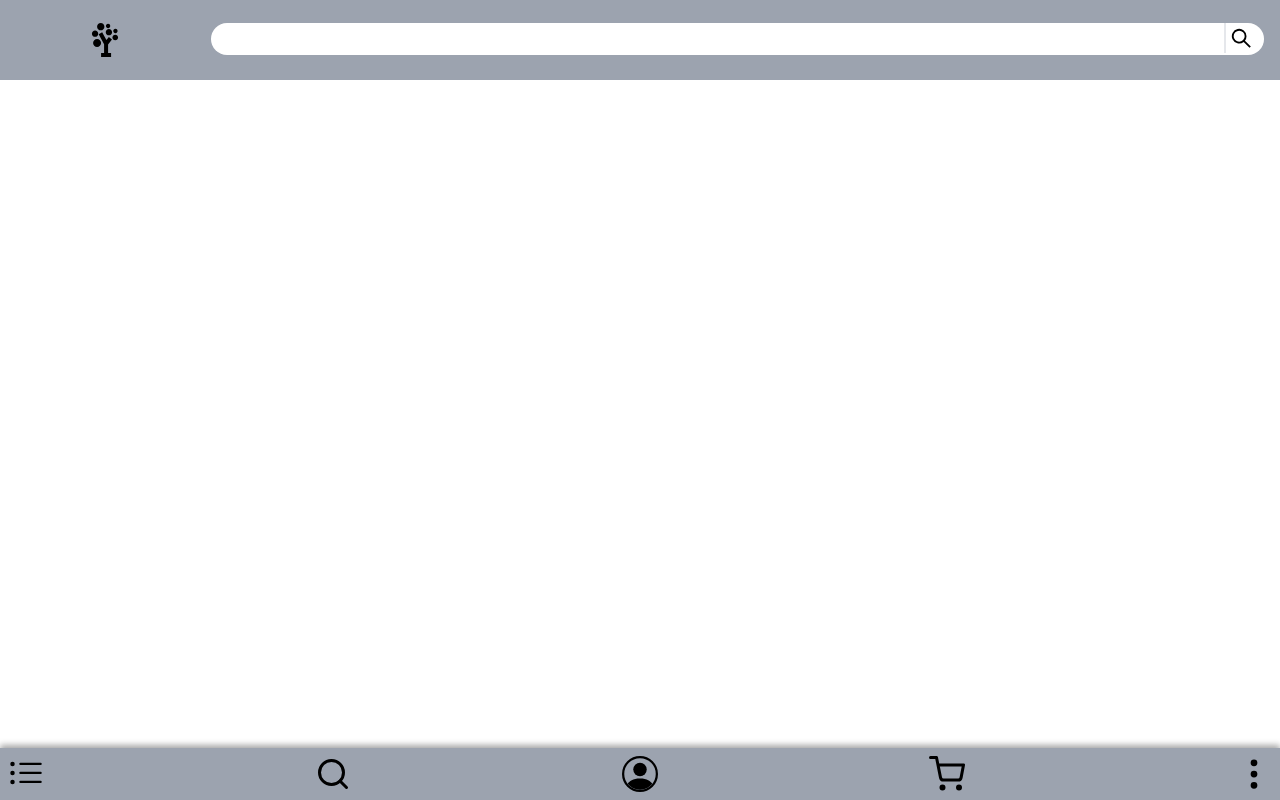
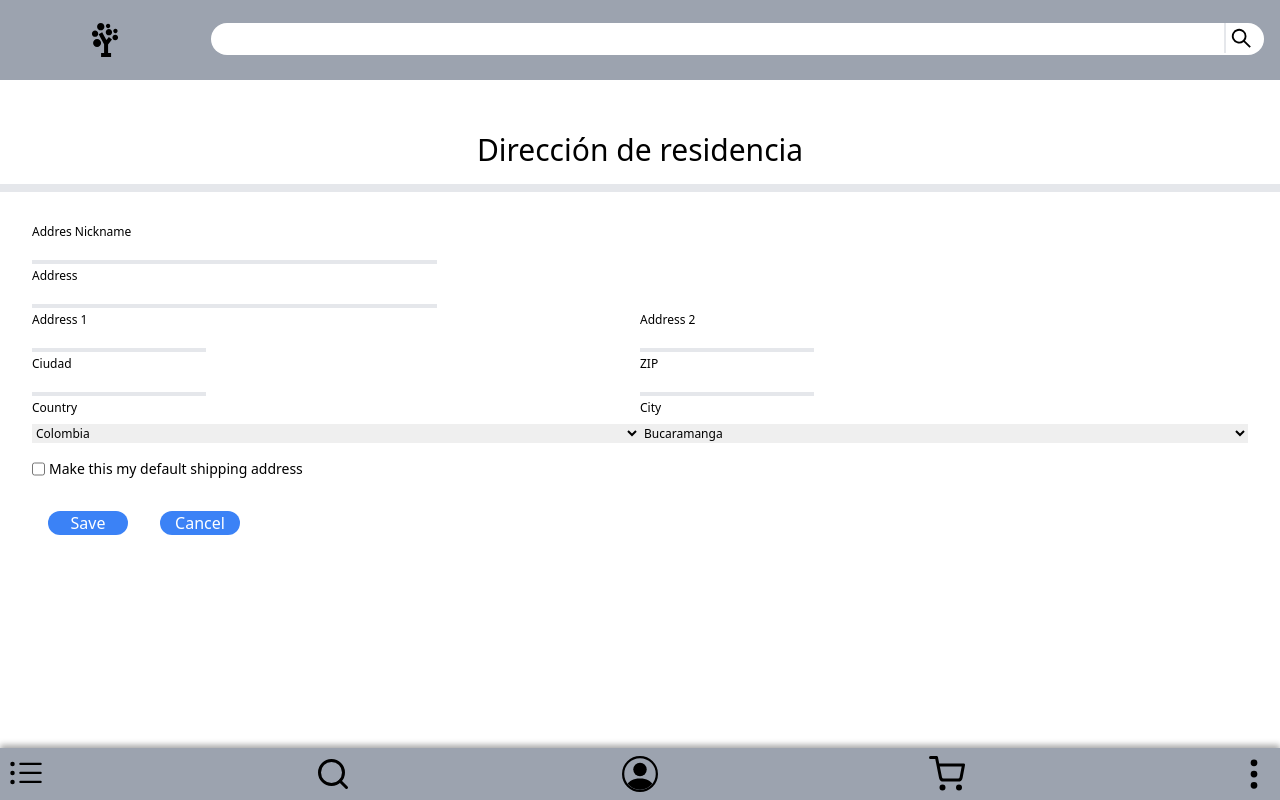
Before and after one commit to santiago9505/Olympia, a React (Create React App) app in the folder Olympia/: page /profile/address in a window 1280 px wide. Built offline with nearby package versions, Linux system fonts and the light colour scheme.

Commit message:
Creating profile/address

```diff
--- a/Olympia/src/components/CreateAccount/CreateAccount.js
+++ b/Olympia/src/components/CreateAccount/CreateAccount.js
@@ -2,7 +2,7 @@ import React from "react";
 
 const CreateAccount = () => {
   return (
-    <div className="col-span-12 h-screen mt-6">
+    <div className="col-span-12 h-screen my-8">
       <h1 className="text-3xl text-center mb-6">Create An Account</h1>
       <form className="mx-8" action="">
         <section className="text-xl">
@@ -64,15 +64,19 @@ const CreateAccount = () => {
             </p>
           </section>
         </section>
-        <button className="bg-blue-500 text-white rounded-xl w-40 text-center">
-          Create Account
-        </button>
-        <p>
-          Already registered?{" "}
-          <a className="underline">Sign into your Account</a>
-        </p>
+        <div className="w-full flex justify-center my-4">
+          <button className="bg-blue-500 text-white rounded-3xl w-40 h-8">
+            Create Account
+          </button>
+        </div>
+        <div className="flex justify-center my-6">
+          <p className="text-xs">
+            Already registered?
+            <a className="underline">Sign into your Account</a>
+          </p>
+        </div>
       </form>
-      <article className="mt-6 bg-gray-400 w-72 h-52 mx-auto rounded-2xl p-2">
+      <article className="mt-6 bg-gray-400 w-10/12 h-52 my-8 mx-auto rounded-2xl p-2">
         <img src="" alt="Promocion" />
       </article>
     </div>
--- /dev/null
+++ b/Olympia/src/pages/Profile/Address.js
@@ -0,0 +1,61 @@
+import React from "react";
+
+const Address = () => {
+  return (
+    <div className="">
+      <article className="h-28 flex items-end justify-center pb-4 border-b-8">
+        <h1 className="text-3xl text-center">Dirección de residencia</h1>
+      </article>
+      <form className="mx-8 my-8" action="">
+        <section className="text-xs">
+          <label className="">Addres Nickname</label>
+          <input className="block border-b-4 my-1 w-2/6" type="text" />
+          <label className="">Address</label>
+          <input className="block border-b-4 my-1 w-2/6" type="text" />
+        </section>
+        <section className="text-xs grid grid-cols-2">
+          <article>
+            <label htmlFor="">Address 1</label>
+            <input className="block border-b-4 my-1" type="text" />
+          </article>
+          <article>
+            <label htmlFor="">Address 2</label>
+            <input className="block border-b-4 my-1" type="text" />
+          </article>
+          <article>
+            <label htmlFor="">Ciudad</label>
+            <input className="block border-b-4 my-1" type="text" />
+          </article>
+          <article>
+            <label htmlFor="">ZIP</label>
+            <input className="block border-b-4 my-1" type="text" />
+          </article>
+          <article className="flex flex-col gap-2">
+            <label htmlFor="">Country</label>
+            <select name="" id="">
+              <option value="">Colombia</option>
+            </select>
+          </article>
+          <article className="flex flex-col gap-2">
+            <label htmlFor="">City</label>
+            <select name="" id="">
+              <option value="">Bucaramanga</option>
+            </select>
+          </article>
+        </section>
+        <article className="flex my-4 text-sm gap-1">
+          <input type="checkbox" />
+          <p>Make this my default shipping address</p>
+        </article>
+        <button className="bg-blue-500 text-white w-20 rounded-xl mt-4 mx-4">
+          Save
+        </button>
+        <button className="bg-blue-500 text-white w-20 rounded-xl mt-4 mx-4">
+          Cancel
+        </button>
+      </form>
+    </div>
+  );
+};
+
+export default Address;
--- a/Olympia/src/pages/SignUp.js
+++ b/Olympia/src/pages/SignUp/SignUp.js
@@ -1,4 +1,4 @@
-import CreateAccount from "../components/CreateAccount/CreateAccount.js";
+import CreateAccount from "../../components/CreateAccount/CreateAccount";
 
 function SignUp() {
   return (
--- a/Olympia/src/routes/App.js
+++ b/Olympia/src/routes/App.js
@@ -2,12 +2,12 @@
 import React from "react";
 import { BrowserRouter, Switch, Route } from "react-router-dom";
 
-
 import Layout from "../components/Layout/Layout";
 import Home from "../pages/Home/Home";
-import SignUp from "../pages/SignUp";
+import SignUp from "../pages/SignUp/SignUp";
 import Login from "../pages/Login/Login";
-import Profile from '../pages/Profile/Profile';
+import Profile from "../pages/Profile/Profile";
+import Address from "../pages/Profile/Address";
 
 const App = () => (
   <BrowserRouter>
@@ -17,7 +17,8 @@ const App = () => (
         <Route exact path="/Home" component={Home} />
         <Route exact path="/Signup" component={SignUp} />
         <Route exact path="/Login" component={Login} />
-        <Route exact path="/profile" component={Profile}/>
+        <Route exact path="/profile" component={Profile} />
+        <Route exact path="/profile/address" component={Address} />
       </Switch>
     </Layout>
   </BrowserRouter>
```
